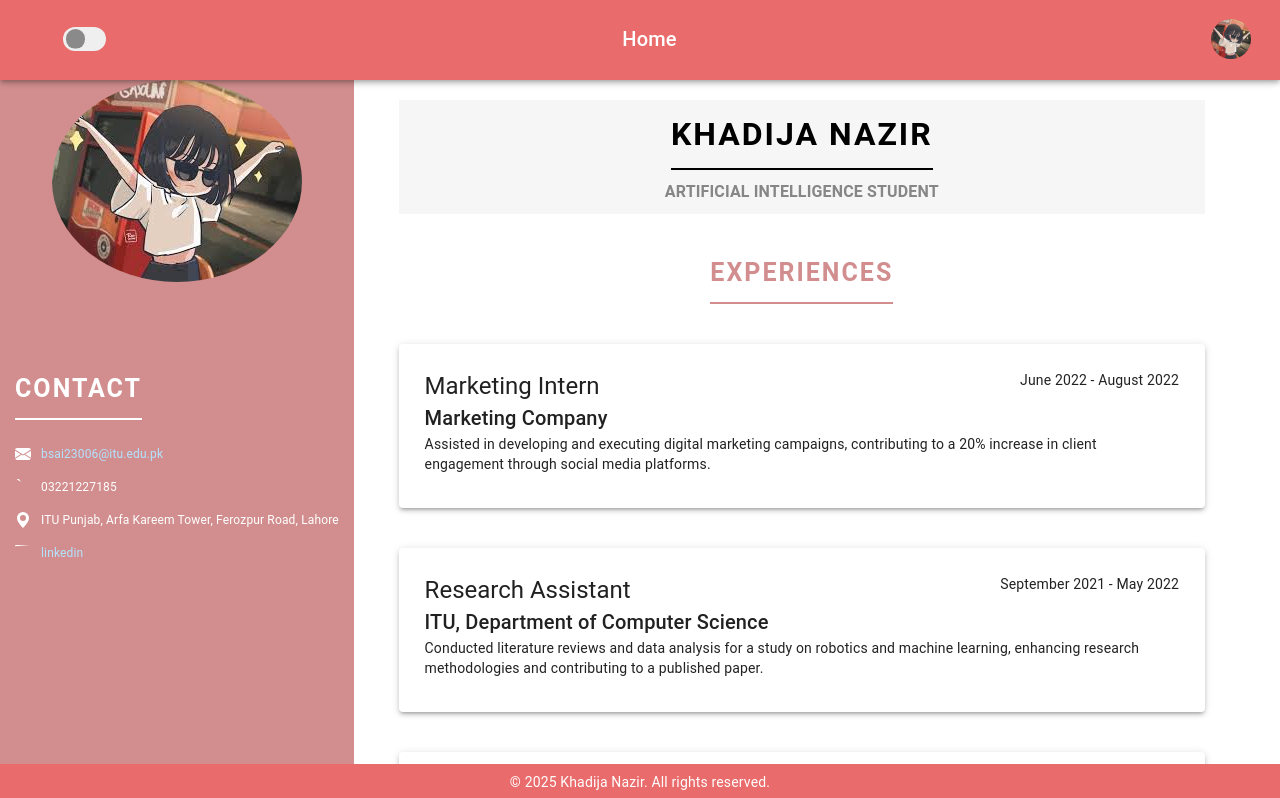
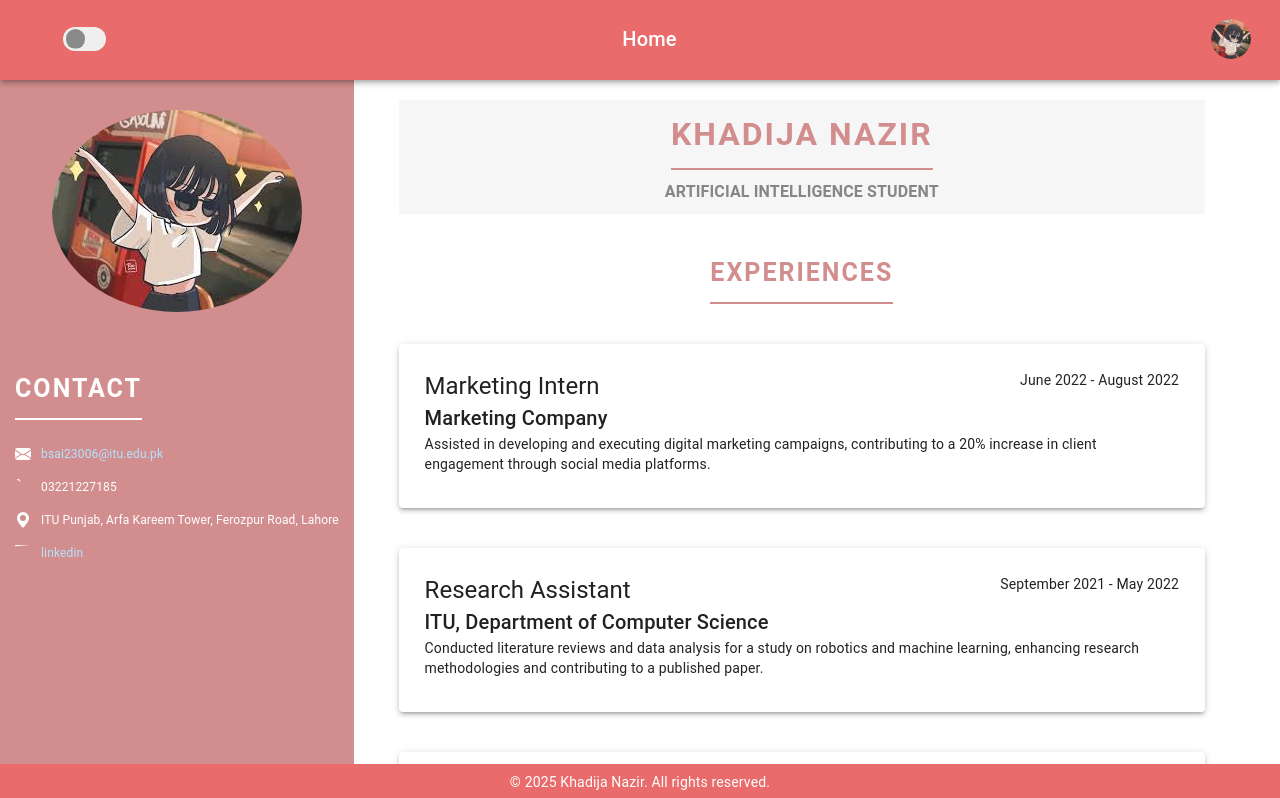
Before and after one commit to KhadijaNazir003/react-css-portfolio, a React (Create React App) app: page / in a window 1280 px wide. Shown: the top 798 px of the page. Built offline with nearby package versions, Linux system fonts and the light colour scheme; some icons are missing.

Commit message:
remove inline border-radius style from profile image and add it to global img styles for consistency

```diff
--- a/src/pages/Home.js
+++ b/src/pages/Home.js
@@ -92,7 +92,6 @@ export default function Home() {
             <img
               src="/profilepic.jfif"
               alt="profile"
-              style={{ borderRadius: "50%" }}
             />
           </div>
           <div className="heading">
--- a/src/styles/dark_left_side.css
+++ b/src/styles/dark_left_side.css
@@ -1,4 +1,4 @@
-.left {
+ .left {
   margin-top: 50px;
   width: 30%;
   min-width: fit-content;
@@ -6,18 +6,20 @@
   padding-bottom: 100%;
   display: flex;
   flex-direction: column;
-
   background-color: #141855;
 }
+
 .left .heading {
   display: none;
 }
+
 #profiletxt {
   max-width: 30vw;
   margin: 15px;
   color: white;
   font-size: 12px;
 }
+
 .profilePic {
   height: 250px;
   min-height: 250px;
@@ -26,6 +28,10 @@
   margin: 40px auto;
   border-radius: 50%;
   transition: transform 0.3s ease;
+}
+
+img {
+  border-radius: 50%;
 }
 
 .profilePic:hover{
--- a/src/styles/left_side.css
+++ b/src/styles/left_side.css
@@ -4,9 +4,9 @@
   min-width: fit-content;
   height: 100%;
   padding-bottom: 100%;
-
   background-color: #d28e8e;
 }
+
 .left .heading {
   display: none;
 }
@@ -27,8 +27,6 @@
   font-size: 1em;
 }
 
-
-
 #profiletxt {
   max-width: 30vw;
   margin: 15px;
@@ -43,9 +41,14 @@
   margin: 40px auto;
   border-radius: 50%;
   transition: transform 0.3s ease;
+  padding-top: 30px;
 }
 .profilePic:hover {
   transform: scale(1.1);
+}
+
+img {
+  border-radius: 50%;
 }
 
 .info {
--- a/src/styles/right_side.css
+++ b/src/styles/right_side.css
@@ -26,9 +26,9 @@
   font-size: 2em;
   letter-spacing: 2px;
   font-weight: bold;
-  color: #000000;
+  color: #d28e8e;
   padding-bottom: 10px;
-  border-bottom: 2px solid #000000;
+  border-bottom: 2px solid #d28e8e;
 }
 .qualification {
   margin-top: 10px;
--- a/src/theme/theme.js
+++ b/src/theme/theme.js
@@ -4,7 +4,7 @@ const theme = createTheme({
   palette: {
     primary: { main: "#1F9CDA" },
     secondary: { main: "#EA6B6B" },
-    mode: "light", // start light; we’ll add toggle later
+    mode: "light",
   },
   typography: {
     fontFamily: "Roboto, sans-serif",
```
